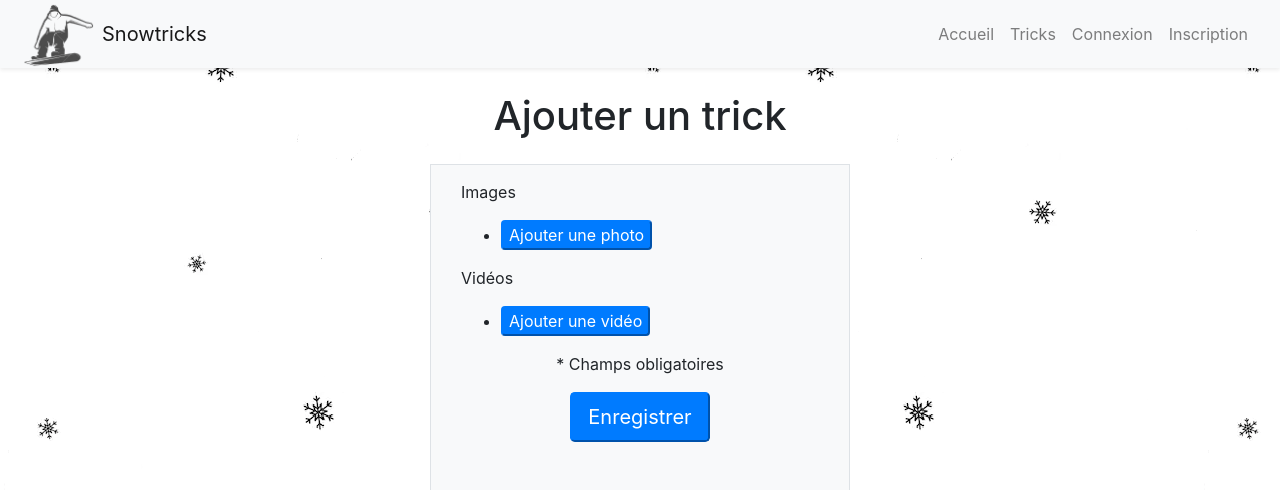
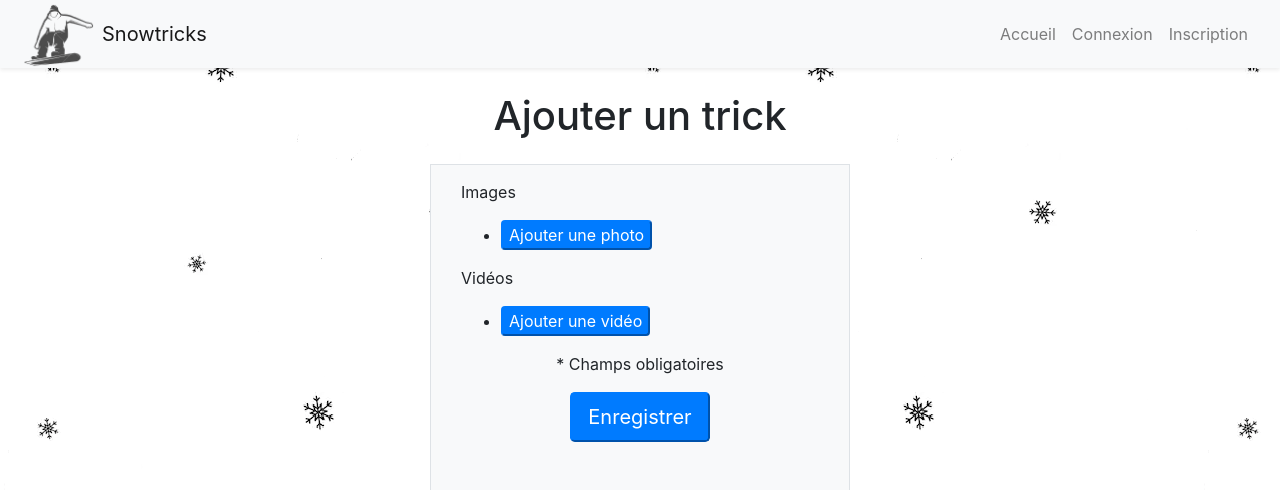
Before and after one commit to TomCampion/SnowTricks, a Symfony app: template templates/frontend/add_trick.twig in a window 1280 px wide. Shown: the top 490 px of the page. Run offline with Twig, Linux system fonts and the light colour scheme; the template is opened without the code that fills it, so the values that code supplies are empty; form fields are guessed from the names that the template uses; some libraries are stand-ins or nearby versions.

Commit message:
Update base.html.twig

```diff
--- a/templates/base.html.twig
+++ b/templates/base.html.twig
@@ -24,9 +24,6 @@
         <ul class="navbar-nav ml-auto">
             <li class="nav-item">
                 <a class="nav-link" href="{{ path('home') }}">Accueil</a>
-            </li>
-            <li class="nav-item">
-                <a class="nav-link" href="">Tricks</a>
             </li>
             {% if app.user %}
                 <li class="nav-item">
```
